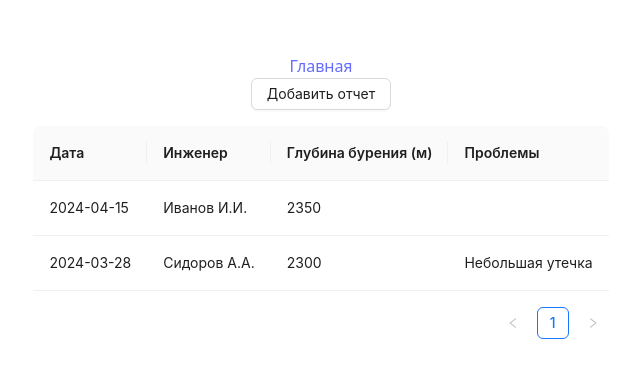
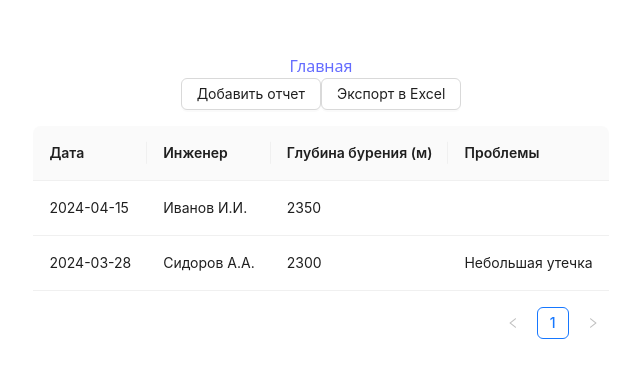
Before and after one commit to linzerooo/OilPie, a React (Vite) app: page /reports/1 in a window 1280 px wide. Shown: the part 196-574 px from the top of the page, without its empty margins (319-959 px from the left). Built offline with nearby package versions, Linux system fonts and the light colour scheme.

Commit message:
Добавлен функционал Экспорт в Excel

```diff
--- a/package.json
+++ b/package.json
@@ -12,14 +12,17 @@
   "dependencies": {
     "@reduxjs/toolkit": "^2.8.2",
     "antd": "^5.25.2",
+    "file-saver": "^2.0.5",
     "react": "^19.1.0",
     "react-dom": "^19.1.0",
     "react-highlight-words": "^0.21.0",
     "react-redux": "^9.2.0",
-    "react-router-dom": "^7.6.0"
+    "react-router-dom": "^7.6.0",
+    "xlsx": "^0.18.5"
   },
   "devDependencies": {
     "@eslint/js": "^9.25.0",
+    "@types/file-saver": "^2.0.7",
     "@types/react": "^19.1.2",
     "@types/react-dom": "^19.1.2",
     "@types/react-highlight-words": "^0.20.0",
--- a/src/Components/Reports/index.tsx
+++ b/src/Components/Reports/index.tsx
@@ -4,6 +4,8 @@ import { useSelector } from "react-redux";
 import { useState } from "react";
 import { AddReportModal } from "./ReportModal";
 import type { RootState } from "../Helpers/store";
+import * as XLSX from "xlsx";
+import { saveAs } from "file-saver";
 
 export const Reports = () => {
   const { id } = useParams<{ id: string }>();
@@ -18,10 +20,24 @@ export const Reports = () => {
     { title: "Проблемы", dataIndex: "issues", key: "3" },
   ];
 
+  const exportToExcel = () => {
+    const worksheet = XLSX.utils.json_to_sheet(reports)
+    const workbook = XLSX.utils.book_new()
+    XLSX.utils.book_append_sheet(workbook, worksheet, 'Отчёты')
+
+    const excelBuffer = XLSX.write(workbook, {bookType: 'xlsx', type: "array"})
+    const file = new Blob([excelBuffer], { type: 'application/octet-stream' })
+    saveAs(file, `Отчёт скважина №${id}.xlsx}`)
+
+  }
+
   return (
     <>
       <Button onClick={() => setModalOpen(true)} style={{ marginBottom: 16}}>
         Добавить отчет
+      </Button>
+      <Button onClick={exportToExcel}>
+        Экспорт в Excel
       </Button>
       <Table columns={columns} dataSource={reports} rowKey={(r) => r.date + r.engineer} />
       <AddReportModal wellId={id || "0"} open={modalOpen} onClose={() => setModalOpen(false)} />
```
Also changed, not shown: 2 other files (tests, documents, lock files or other folders).
